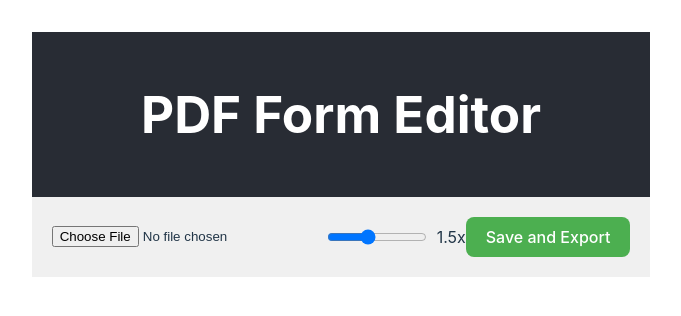
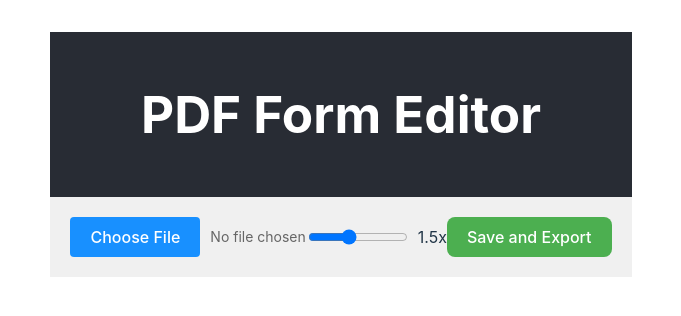
Before and after one commit to yangtuooc/form-easy, a React (Vite) app: page / in a window 1280 px wide. Shown: the top 316 px of the page, without its empty margins (299-980 px from the left). Built offline with nearby package versions, Linux system fonts and the light colour scheme.

Commit message:
chore: update choose file button style

```diff
--- a/src/App.css
+++ b/src/App.css
@@ -133,3 +133,40 @@
   -moz-user-select: none;
   -ms-user-select: none;
 }
+
+.file-input-wrapper {
+  position: relative;
+  overflow: hidden;
+  display: inline-block;
+}
+
+.file-input-wrapper input[type="file"] {
+  font-size: 100px;
+  position: absolute;
+  left: 0;
+  top: 0;
+  opacity: 0;
+  cursor: pointer;
+}
+
+.file-input-wrapper .custom-file-button {
+  display: inline-block;
+  padding: 10px 20px;
+  background-color: #1890ff;
+  color: white;
+  border: none;
+  border-radius: 4px;
+  cursor: pointer;
+  font-size: 16px;
+  transition: background-color 0.3s;
+}
+
+.file-input-wrapper .custom-file-button:hover {
+  background-color: #40a9ff;
+}
+
+.file-name-display {
+  margin-left: 10px;
+  font-size: 14px;
+  color: #666;
+}
--- a/src/App.tsx
+++ b/src/App.tsx
@@ -28,11 +28,13 @@ function App() {
   const [selectedField, setSelectedField] = useState<number | null>(null);
   const [isSelectingDisabled, setIsSelectingDisabled] = useState(false);
   const pdfContentRef = useRef<HTMLDivElement>(null);
+  const [fileName, setFileName] = useState<string>("No file chosen");
 
   const onFileChange = (event: React.ChangeEvent<HTMLInputElement>) => {
     const file = event.target.files?.[0];
     if (file) {
       setPdfFile(file);
+      setFileName(file.name);
     }
   };
 
@@ -173,7 +175,11 @@ function App() {
       </header>
       <main className="App-main">
         <div className="control-panel">
-          <input type="file" onChange={onFileChange} accept=".pdf" />
+          <div className="file-input-wrapper">
+            <button className="custom-file-button">Choose File</button>
+            <input type="file" onChange={onFileChange} accept=".pdf" />
+          </div>
+          <span className="file-name-display">{fileName}</span>
           <div className="scale-control">
             <input
               type="range"
```
